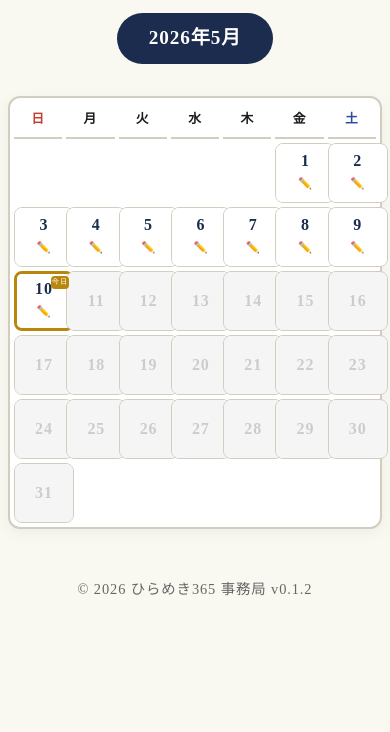
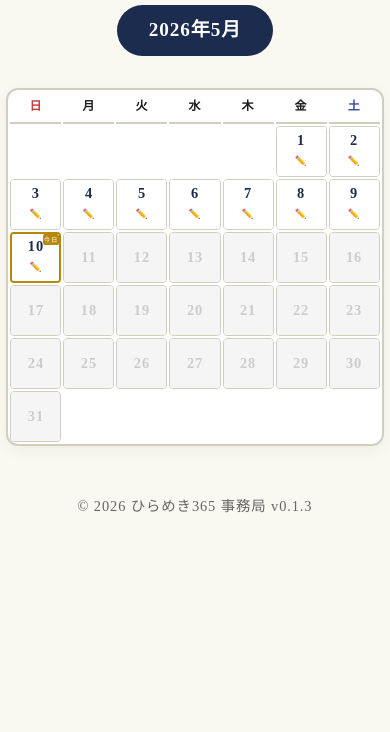
Before and after one commit to shimo-ttog/hirameki365, an Astro site: page / in a window 390 px wide. Shown: the part 112-844 px from the top of the page. Built offline with nearby package versions, Linux system fonts and the light colour scheme; Astro itself is replaced by a stand-in of ours.

Commit message:
Fix calendar cell overlap on small screens and bump to v0.1.3

```diff
--- a/src/pages/index.astro
+++ b/src/pages/index.astro
@@ -80,7 +80,7 @@ const weekdays = ['日', '月', '火', '水', '木', '金', '土'];
     </main>
 
     <footer>
-      <p>© 2026 ひらめき365 事務局 <span class="version">v0.1.2</span></p>
+      <p>© 2026 ひらめき365 事務局 <span class="version">v0.1.3</span></p>
     </footer>
 
     <script>
@@ -175,20 +175,31 @@ const weekdays = ['日', '月', '火', '水', '木', '金', '土'];
   footer { text-align: center; margin-top: 3rem; color: #666; font-size: 0.9rem; }
 
   @media (max-width: 600px) {
-    body { padding: 0.5rem; overflow-x: hidden; }
-    header h1 { font-size: 1.6rem; }
-    .subtitle { font-size: 0.85rem; }
+    body { padding: 0.4rem; overflow-x: hidden; }
+    header h1 { font-size: 1.5rem; }
+    .subtitle { font-size: 0.8rem; }
     .calendar-grid {
       width: 100%;
-      padding: 4px;
-      gap: 4px;
+      padding: 2px;
+      gap: 2px; /* 隙間をさらに詰める */
       box-sizing: border-box;
       margin: 0;
     }
-    .weekday-header { font-size: 0.8rem; padding: 6px 0; }
-    .day-number { font-size: 1rem; }
-    .day-label { font-size: 0.7rem; }
-    .day-label.is-completed { font-size: 0.55rem; }
-    .calendar-day.today::after { font-size: 0.45rem; padding: 0 1px; }
+    .weekday-header { font-size: 0.75rem; padding: 4px 0; }
+    .calendar-day {
+      min-height: 40px;
+      border-radius: 4px;
+    }
+    .day-number { font-size: 0.9rem; }
+    .day-label { font-size: 0.6rem; }
+    .day-label.is-completed { font-size: 0.5rem; margin-top: 2px; }
+    .calendar-day.today { border-width: 2px; }
+    .calendar-day.today::after {
+      font-size: 0.4rem;
+      padding: 0 1px;
+      top: 0px;
+      right: 0px;
+      border-radius: 2px;
+    }
   }
 </style>
```
